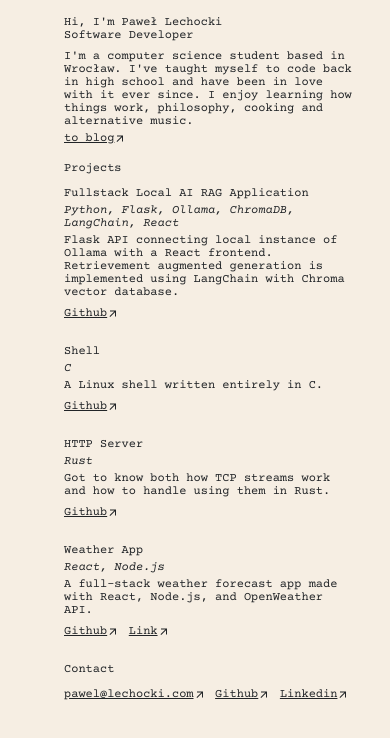
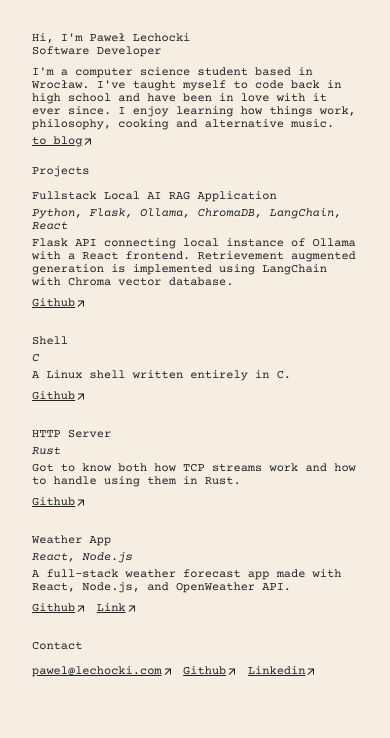
Before and after one commit to zxasc/zxasc.github.io, a website: page index.html in a window 390 px wide. Drawn offline with nearby package versions, Linux system fonts and the light colour scheme; a web font is replaced by a local one.

Commit message:
get rid of fancy padding on mobile

```diff
--- a/style.css
+++ b/style.css
@@ -66,7 +66,7 @@ section {
 }
 @media (max-width: 720px) {
     body {
-        padding: 16px 32px 32px 64px;
+        padding: 32px;
     }
     h1, h2, h3, p, a {
         font-size: 12px;
```
